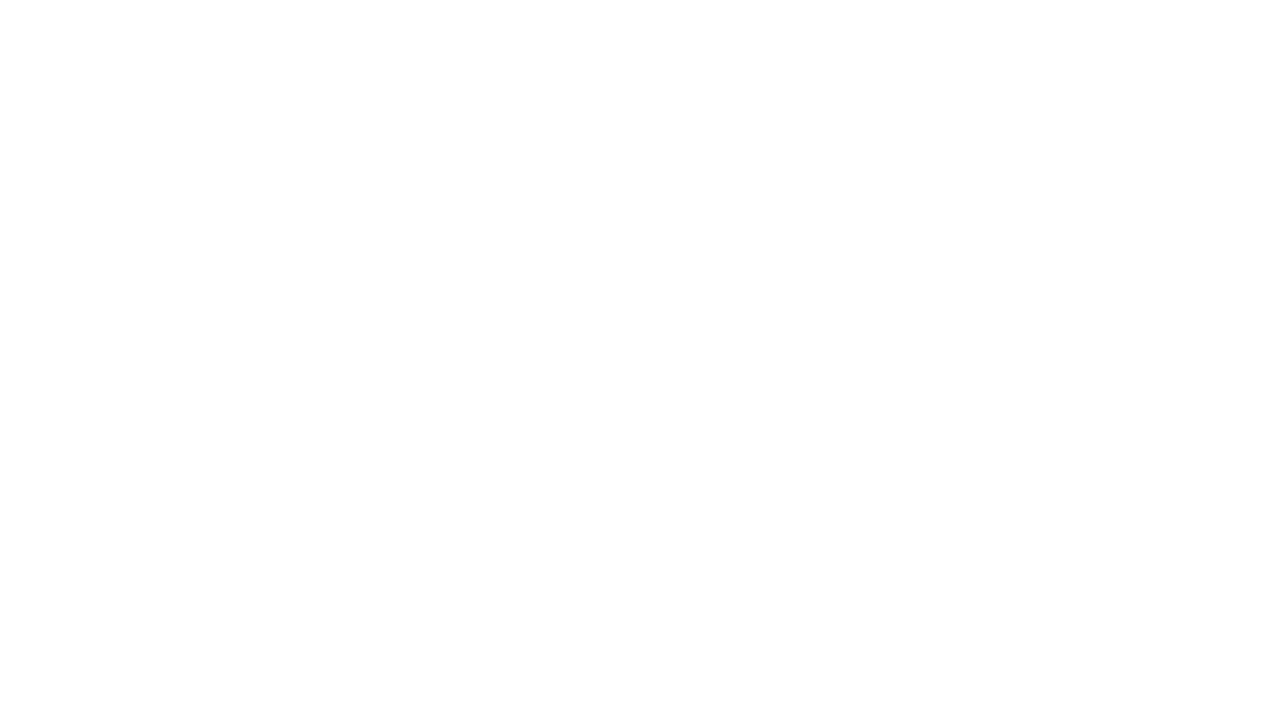
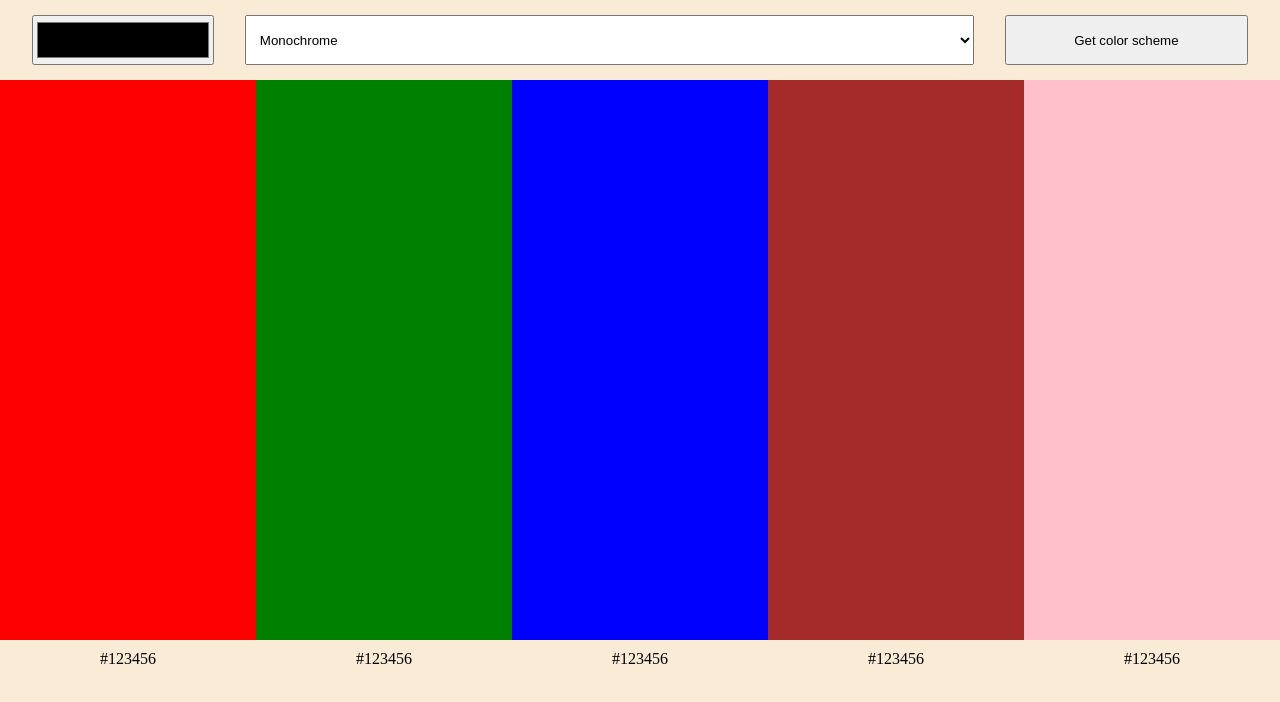
Before and after one commit to abdunader/Color-Scheme-Generator, a plain HTML site: page index.html in a window 1280 px wide. Drawn offline with Linux system fonts and the light colour scheme.

Commit message:
feat: implement UI layout and styling for color scheme generator

```diff
--- a/index.css
+++ b/index.css
@@ -0,0 +1,73 @@
+* {
+  margin: 0;
+  padding: 0;
+  box-sizing: border-box;
+}
+
+body {
+  display: flex;
+  justify-content: center;
+  align-items: center;
+  background-color: antiquewhite;
+  flex-direction: column;
+}
+
+.controlers {
+  display: flex;
+  width: 95%;
+  height: 50px;
+  justify-content: space-between;
+  margin: 15px 0;
+}
+.controlers input {
+  padding: 2px;
+  height: 100%;
+  width: 15%;
+}
+
+.controlers select {
+  width: 60%;
+  padding: 0 10px;
+}
+.controlers button {
+  width: 20%;
+}
+
+.colors {
+  display: flex;
+  height: 70vh;
+  width: 100%;
+}
+
+.colors div {
+  width: 20%;
+  border: none;
+}
+
+#color1 {
+  background-color: red;
+}
+#color2 {
+  background-color: green;
+}
+#color3 {
+  background-color: blue;
+}
+#color4 {
+  background-color: brown;
+}
+#color5 {
+  background-color: pink;
+}
+
+.codes {
+  display: flex;
+  justify-content: space-evenly;
+  margin-top: 10px;
+  width: 100%;
+}
+
+.codes div {
+  width: 20%;
+  text-align: center;
+}
--- a/index.html
+++ b/index.html
@@ -7,6 +7,33 @@
     <link rel="stylesheet" href="index.css" />
   </head>
   <body>
+    <div class="controlers">
+      <input id="seed" type="color" />
+      <select id="mode">
+        <option value="">Monochrome</option>
+        <option value="">Monochrome-dark</option>
+        <option value="">Monochrome-light</option>
+        <option value="">Analogic</option>
+        <option value="">Complement</option>
+        <option value="">Analogic-complement</option>
+        <option value="">Triad</option>
+      </select>
+      <button>Get color scheme</button>
+    </div>
+    <div class="colors">
+      <div id="color1"></div>
+      <div id="color2"></div>
+      <div id="color3"></div>
+      <div id="color4"></div>
+      <div id="color5"></div>
+    </div>
+    <div class="codes">
+      <div id="code1">#123456</div>
+      <div id="code2">#123456</div>
+      <div id="code3">#123456</div>
+      <div id="code4">#123456</div>
+      <div id="code5">#123456</div>
+    </div>
     <script src="index.js"></script>
   </body>
 </html>
```
